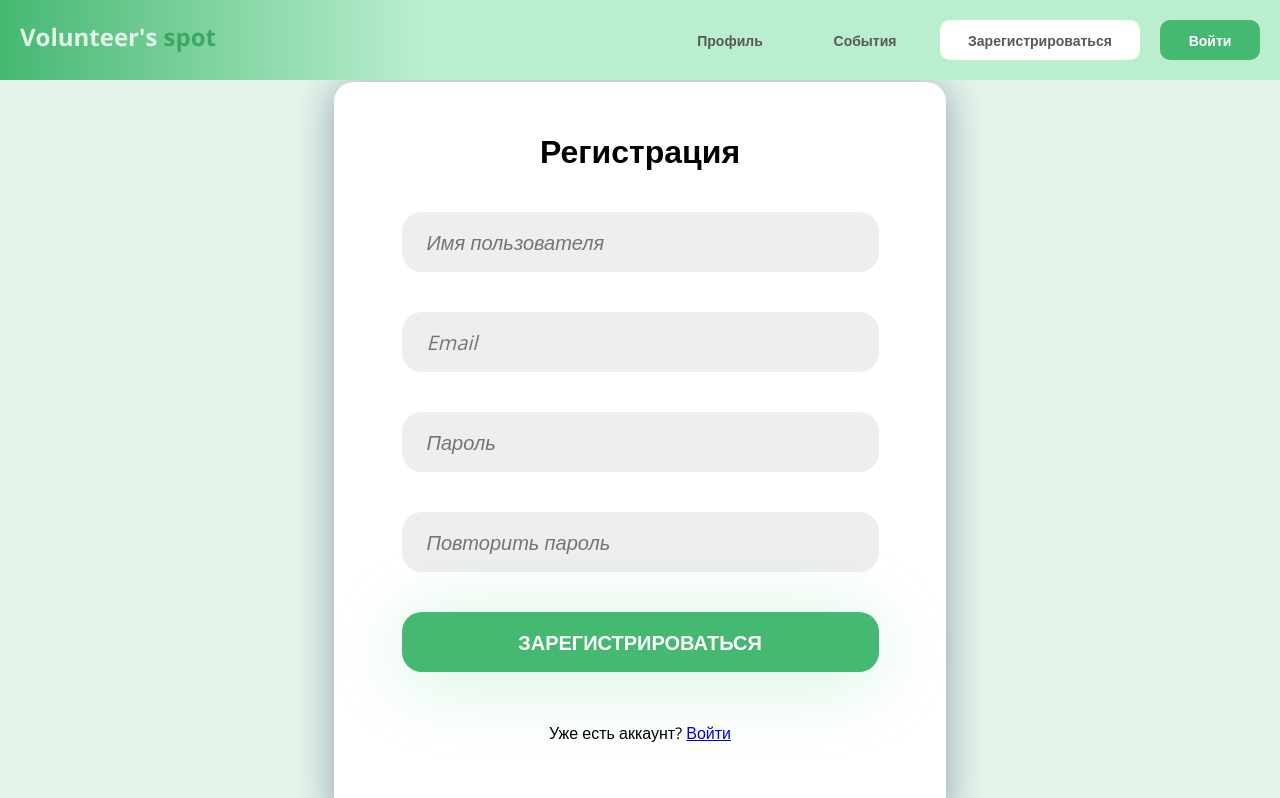
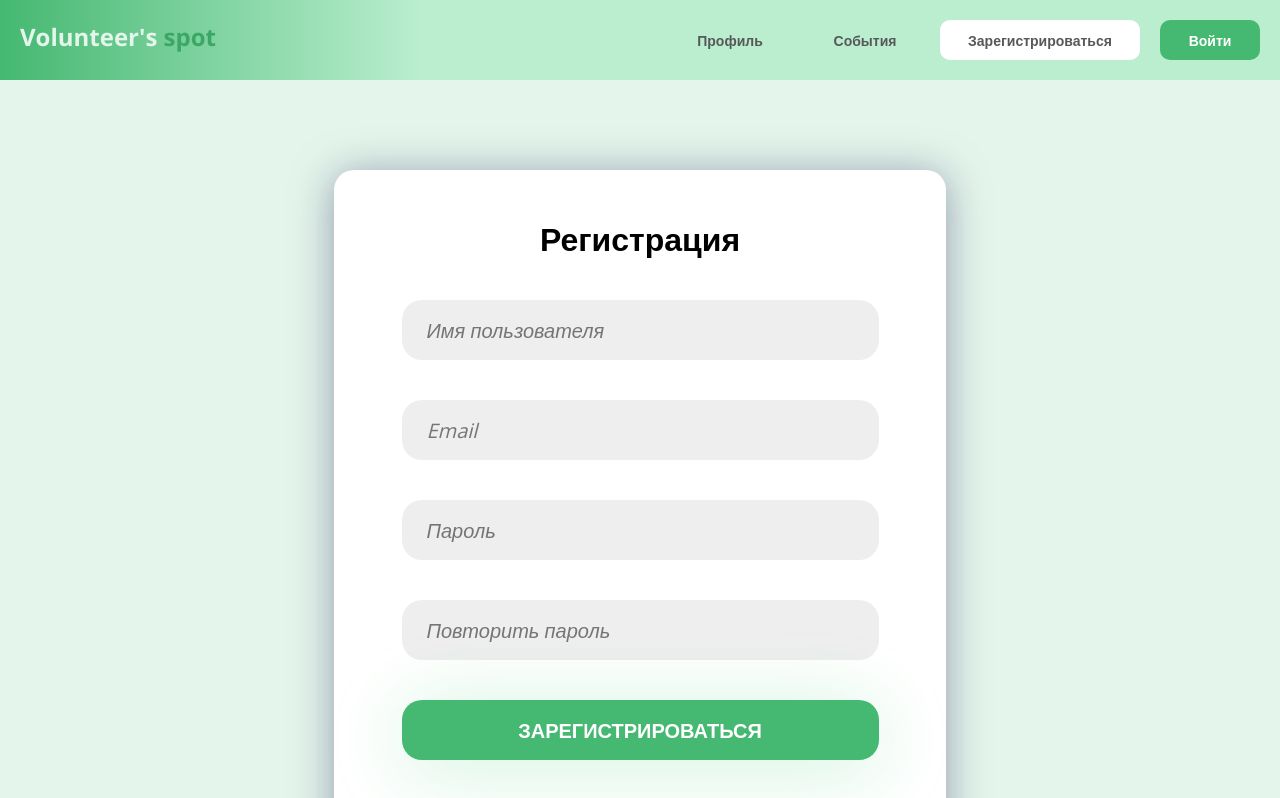
Before and after one commit to abaikb/Volonters-Spot, a React (Create React App) app: page /signup in a window 1280 px wide. Shown: the top 798 px of the page. Built offline with nearby package versions, Linux system fonts and the light colour scheme.

Commit message:
dom create

```diff
--- a/src/component/signup/signup.css
+++ b/src/component/signup/signup.css
@@ -1,10 +1,11 @@
 .wrapper {
   width: 100%;
-  height: 100vh;
+  height: 130vh;
   background: #e4f5eb;
   display: flex;
   justify-content: center;
   align-items: center;
+  /* margin-bottom: 100px; */
 }
 
 .text-center {
@@ -16,11 +17,11 @@
   flex-direction: column;
   align-items: center;
   width: 612px;
-  height: 736px;
-  margin-top: 100px;
+  height: 700px;
   background: #ffffff;
   box-shadow: 0px 4px 40px rgba(116, 124, 153, 0.74);
   border-radius: 20px;
+  /* margin-top: 160px; */
 }
 
 .form-control {
```
